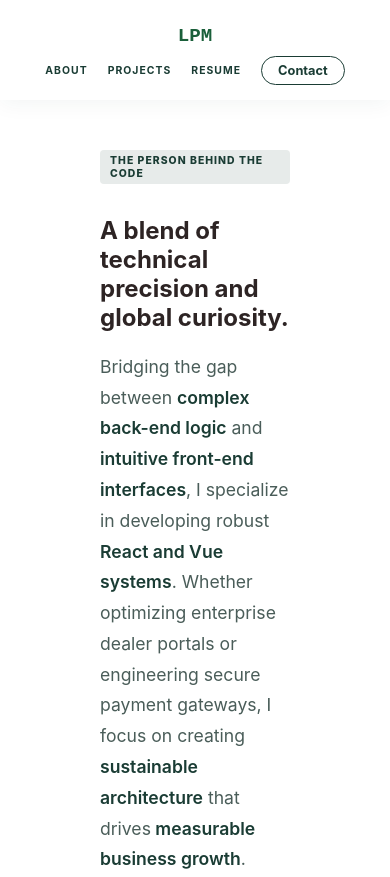
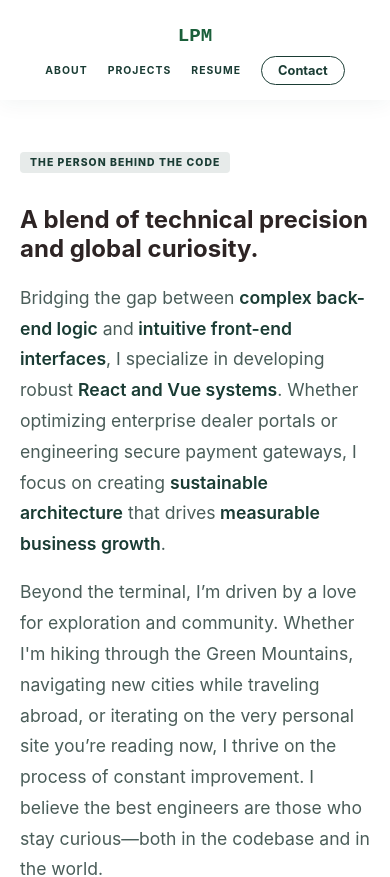
Before and after one commit to lilamcguirk/lila-portfolio, a React (Vite) app: page /#/about in a window 390 px wide. Shown: the top 877 px of the page. Built offline with nearby package versions, Linux system fonts and the light colour scheme.

Commit message:
Update website

```diff
--- a/src/App.css
+++ b/src/App.css
@@ -180,7 +180,7 @@ body
   }
   .projects-container-white
   {
-    padding: 150px 20px 50px;
+    padding: 150px 20px 50px !important;
   }
   .work-card
   {
```
